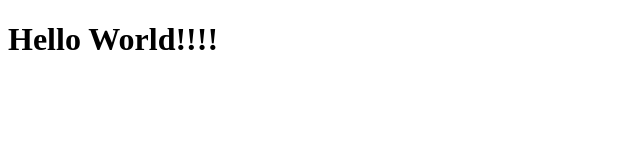
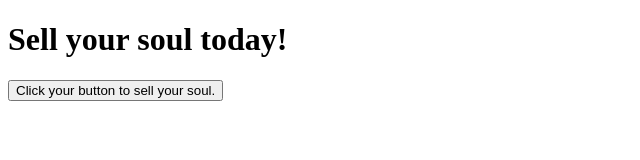
Before and after one commit to cakedbake/vierchai, a plain HTML site: page public/index.html in a window 1280 px wide. Shown: the whole page, without its empty margins (0-640 px from the left). Drawn offline with Linux system fonts and the light colour scheme.

Commit message:
Changed public/index.html

```diff
--- a/public/index.html
+++ b/public/index.html
@@ -6,6 +6,7 @@
 	<title>Document</title>
 </head>
 <body>
-	<h1>Hello World!!!!</h1>
+	<h1>Sell your soul today!</h1>
+	<button>Click your button to sell your soul.</button>
 </body>
 </html>
```
